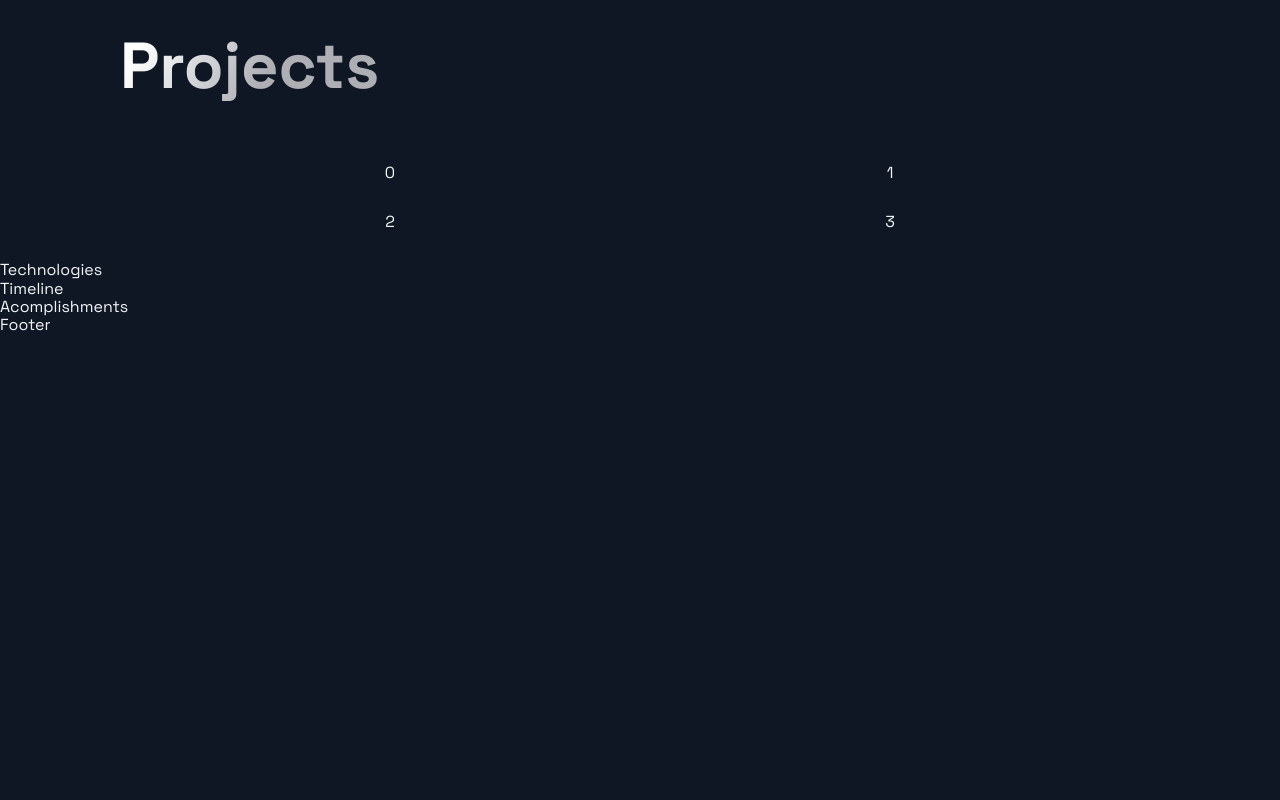
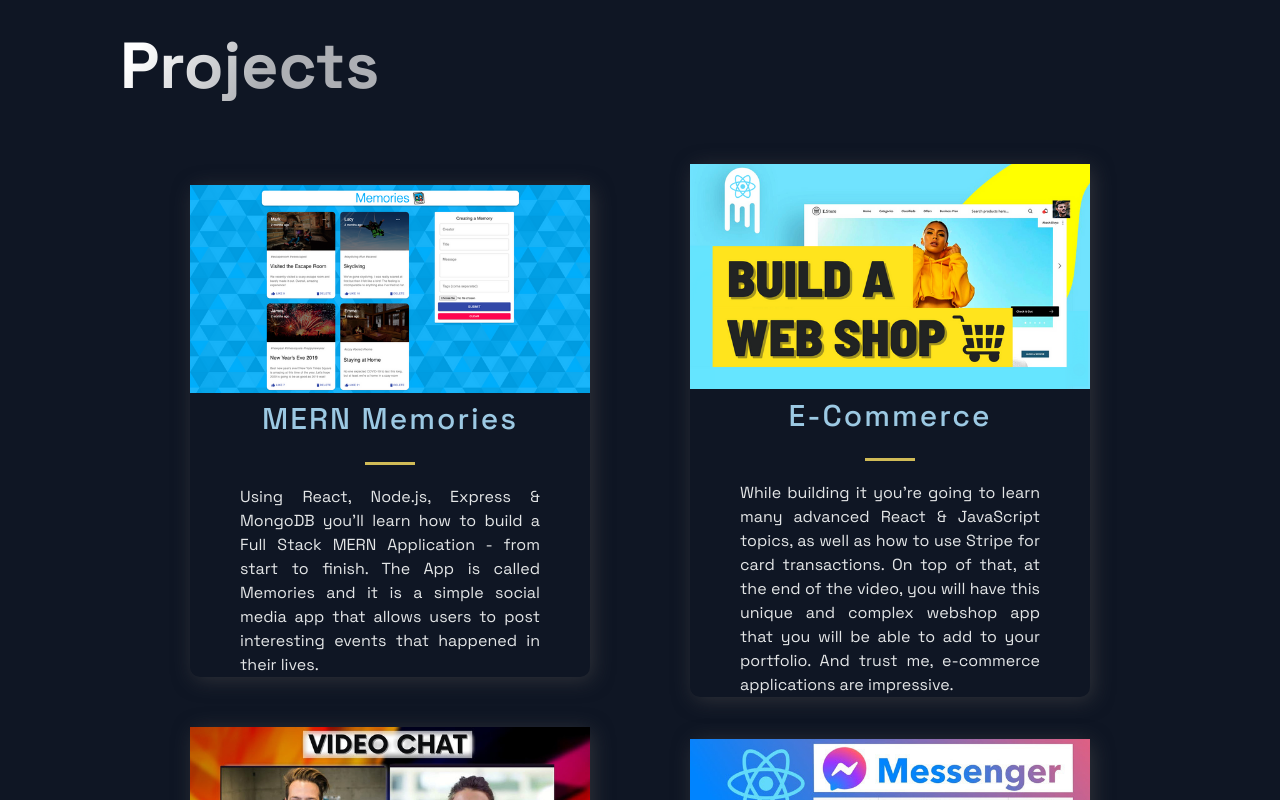
Before and after one commit to Pannu786/portfolio_3, a Next.js app: page / in a window 1280 px wide. Shown: the part 680-1480 px from the top of the page. Before the commit the page ends 1015 px from the top, so only its background shows below. Built offline with nearby package versions, Linux system fonts and the light colour scheme.

Commit message:
Projects details added in Project cmp

```diff
--- a/src/components/Hero/Hero.js
+++ b/src/components/Hero/Hero.js
@@ -20,7 +20,9 @@ const Hero = () => (
         developers to take their development skills to the next level and build
         awesome apps.
       </SectionText>
-      <Button onClick={() => (window.location = 'mailto:thepannu786@gmail.com')}>
+      <Button
+        onClick={() => (window.location = 'mailto:thepannu786@gmail.com')}
+      >
         Learn More
       </Button>
     </LeftSection>
--- a/src/components/Projects/Projects.js
+++ b/src/components/Projects/Projects.js
@@ -25,9 +25,18 @@ const Projects = () => (
     <SectionDivider />
     <SectionTitle main>Projects</SectionTitle>
     <GridContainer>
-      {[0, 1, 2, 3].map((pro) => (
-        <div>{pro}</div>
-      ))}
+      {projects.map(
+        ({ id, image, title, tags, description, source, visit }) => (
+          <BlogCard key={id}>
+            <Img src={image} />
+            <TitleContent>
+              <HeaderThree title>{title}</HeaderThree>
+              <Hr />
+            </TitleContent>
+            <CardInfo>{description}</CardInfo>
+          </BlogCard>
+        )
+      )}
     </GridContainer>
   </Section>
 );
```
